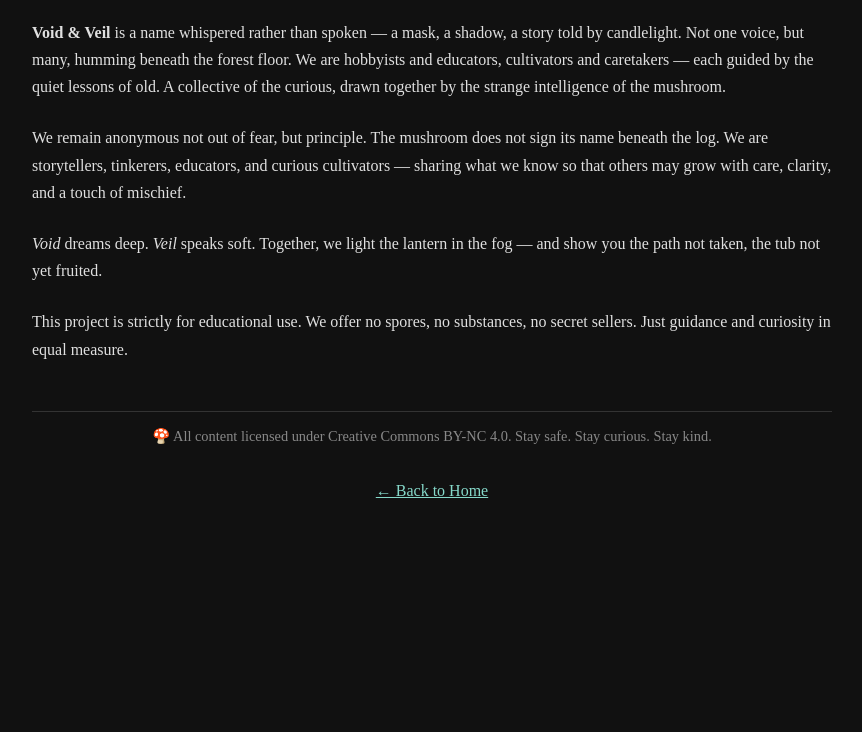
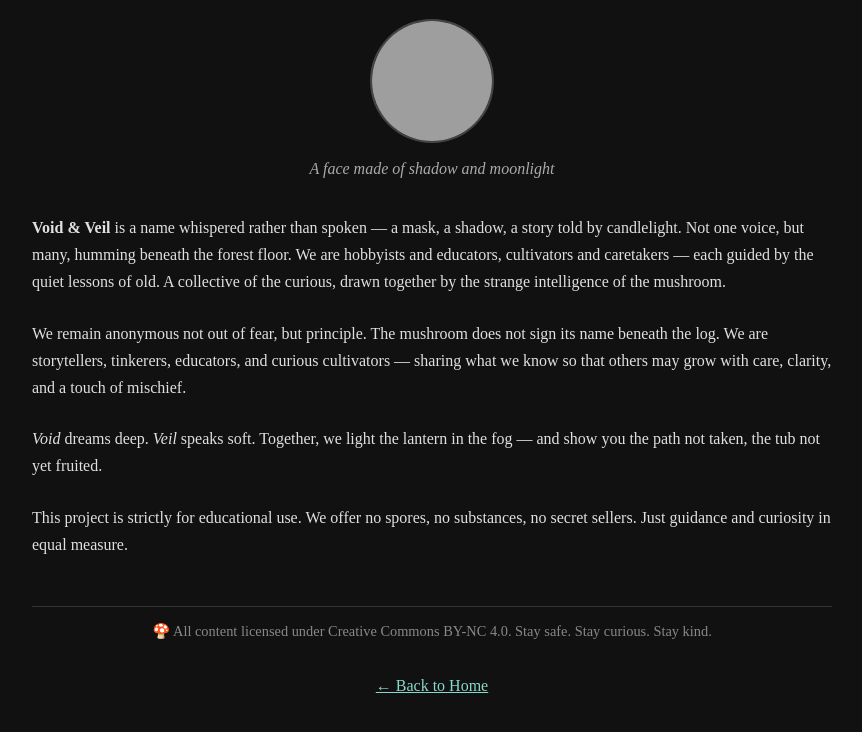
Before and after one commit to VoidandVeil/voidandveil.github.io, a plain HTML site: page bio.html in a window 1280 px wide. Shown: the part 94-826 px from the top of the page, without its empty margins (208-1070 px from the left). Before the commit the page ends 800 px from the top, so only its background shows below. Drawn offline with Linux system fonts and the light colour scheme; grey boxes are pictures that could not be loaded.

Commit message:
implemented avatar

```diff
--- a/bio.html
+++ b/bio.html
@@ -33,6 +33,10 @@
 </head>
 <body>
   <h1>🌑 Void & Veil 🌕</h1>
+  <div style="text-align:center; margin-bottom: 2rem;">
+    <img src="assets/avatar.png" alt="Avatar of Void & Veil" style="border-radius: 50%; width: 120px; height: 120px; border: 2px solid #444;">
+    <p style="font-style: italic; margin-top: 0.5rem; color: #aaa;">A face made of shadow and moonlight</p>
+  </div>
 
   <p><strong>Void & Veil</strong> is a name whispered rather than spoken — a mask, a shadow, a story told by candlelight. Not one voice, but many, humming beneath the forest floor. We are hobbyists and educators, cultivators and caretakers — each guided by the quiet lessons of old. A collective of the curious, drawn together by the strange intelligence of the mushroom.</p>
 
```
Also changed, not shown: 1 other file.
